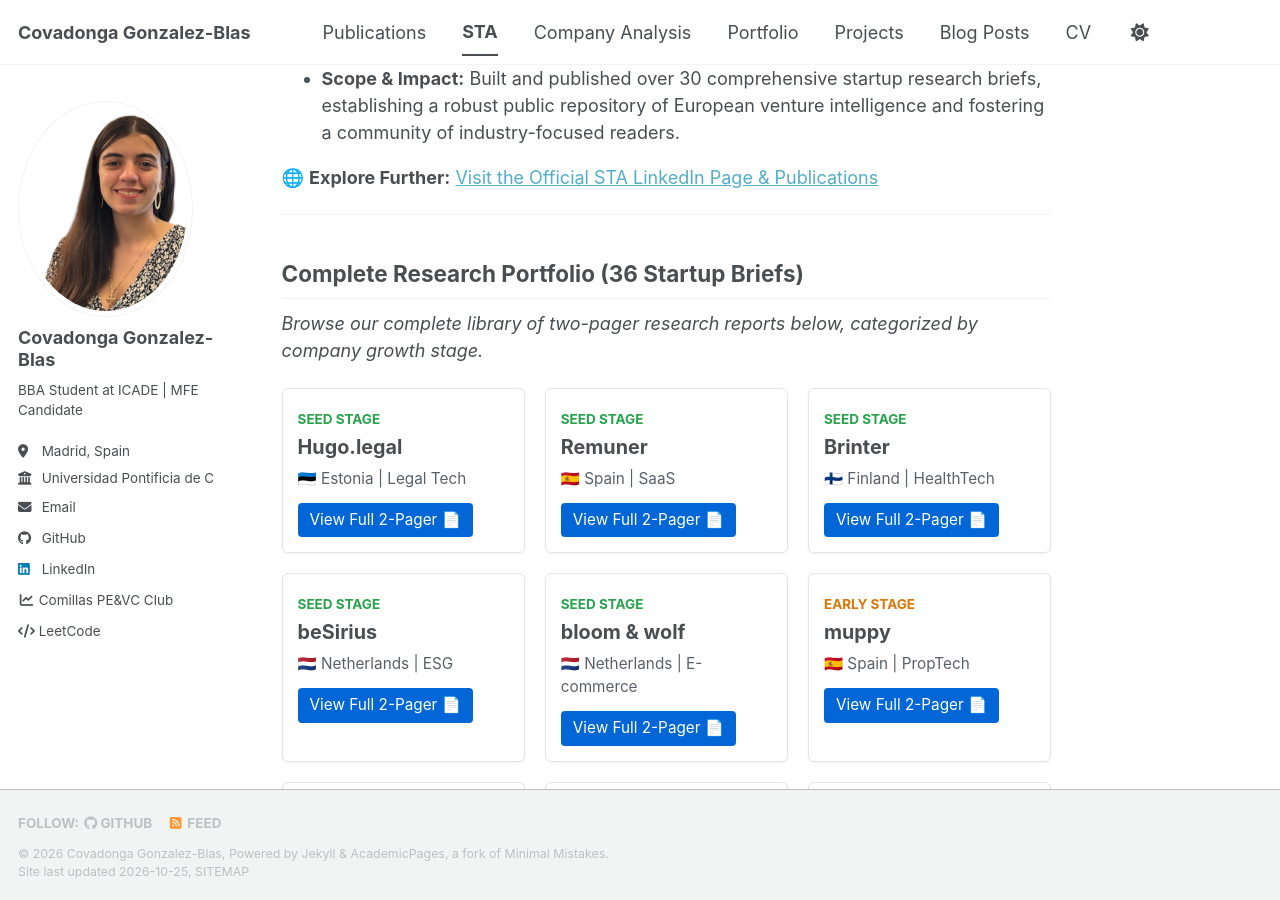
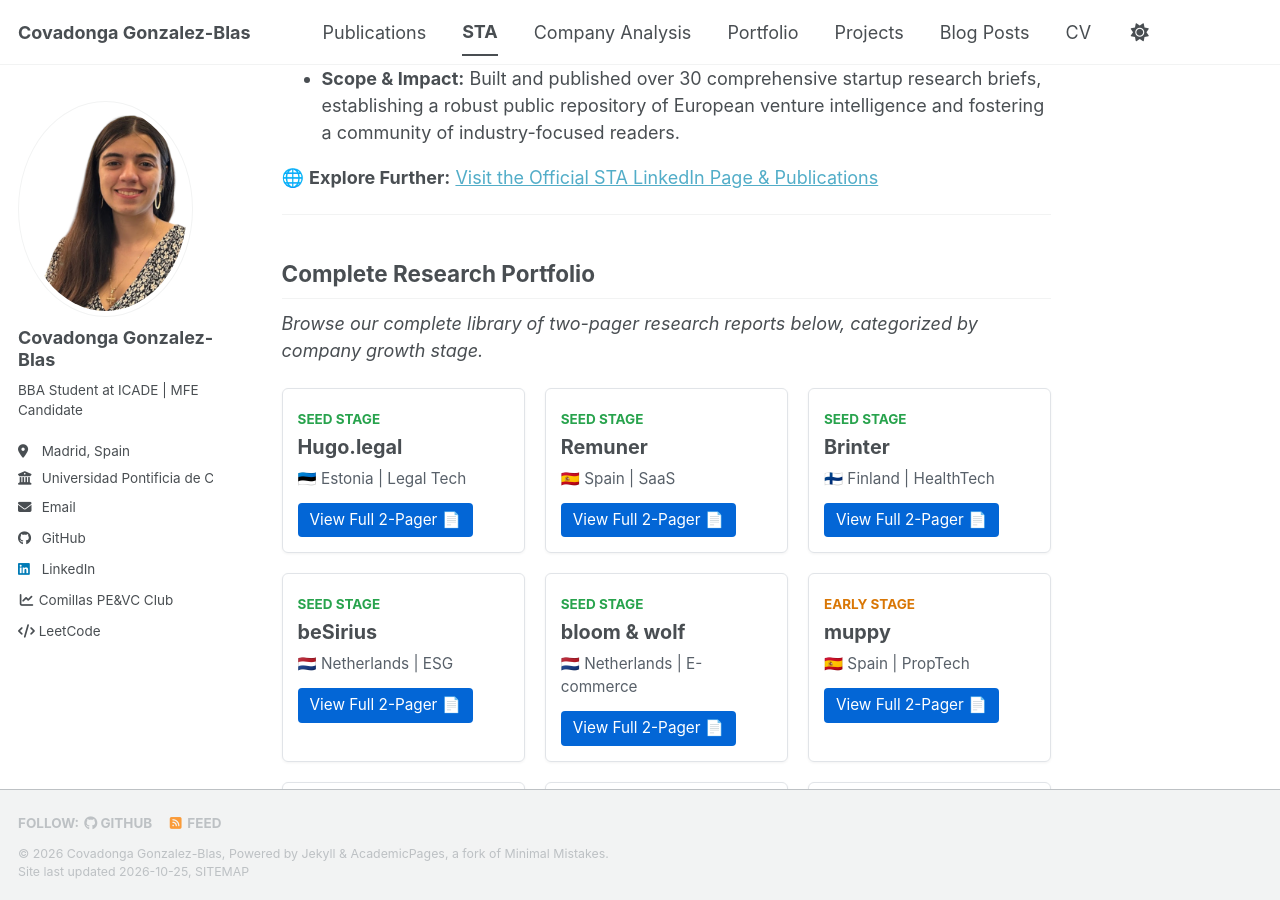
Before and after one commit to Gonzalez-Blas/Gonzalez-Blas.github.io, a Jekyll site: the page built from _pages/STA.md, in a window 1280 px wide and 900 px high, scrolled down 498 px. Built offline with Jekyll 4.4.1, drawn with Linux system fonts in a browser that asks for light colours; a style sheet for code colours, icons or effects is not loaded.

Commit message:
Update section title for research portfolio
Removed the number of startup briefs from the section title for clarity.

```diff
--- a/_pages/STA.md
+++ b/_pages/STA.md
@@ -16,7 +16,7 @@ Through this platform, I aim to make sense of the incredible wave of innovation
 
 ***
 
-## Complete Research Portfolio (36 Startup Briefs)
+## Complete Research Portfolio
 *Browse our complete library of two-pager research reports below, categorized by company growth stage.*
 
 <!-- 3-Column Grid Container -->
```
